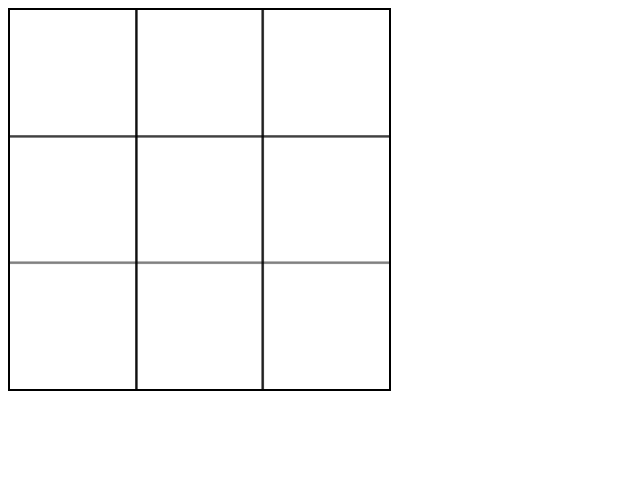
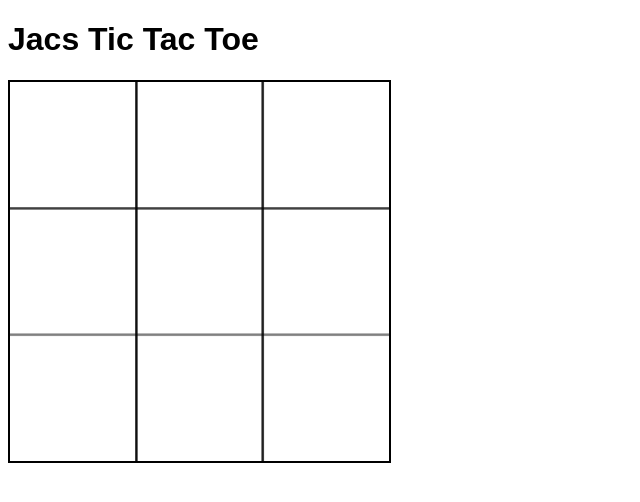
Before and after one commit to Lucasjacques/tictactoe, a plain HTML site: page index.html in a window 1280 px wide. Shown: the whole page, without its empty margins (0-640 px from the left). Drawn offline with Linux system fonts and the light colour scheme.

Commit message:
Improving code structure (incomplete)

```diff
--- a/index.html
+++ b/index.html
@@ -2,10 +2,11 @@
 <html>
 <head>
 	<title>Jic Jacs Joe</title>
-	<link rel="stylesheet" href="main.css"/>
+	<link rel="stylesheet" href="styles.css"/>
 </head>
 <body>
 <!-- <canvas class="isuck" id="JicJacsJoe" width="600" height="600"> -->
 </body>
+	<h1>Jacs Tic Tac Toe</h1>
 	<script type="text/javascript" src="main.js"></script>
 </html>
--- a/main.js
+++ b/main.js
@@ -1,4 +1,3 @@
-
 class Board {
 	constructor(){
 		var mainCanvas = document.createElement('canvas');
@@ -6,10 +5,10 @@ class Board {
 		mainCanvas.width = 300;
 		mainCanvas.height = 300;
 		var ctx = mainCanvas.getContext('2d');
-		this.drawBoard(ctx);
+		this.drawIt(ctx);
 		document.body.appendChild(mainCanvas);
 	}
-	drawBoard(ctx){
+	drawIt(ctx){
 		ctx.moveTo(100, 0);
 		ctx.lineTo(100, 300);
 		ctx.stroke();
@@ -25,4 +24,12 @@ class Board {
 	};
 }
 
+class Place {
+	constructor(){}
+}
+
+class Player {
+	constructor(chequerType){}
+}
+
 var start = new Board();
--- a/main.css
+++ b/styles.css
@@ -5,3 +5,6 @@
 	width: 30%;
 	height: 30%;
 }
+h1{
+	font-family: "Arial";
+}
```
